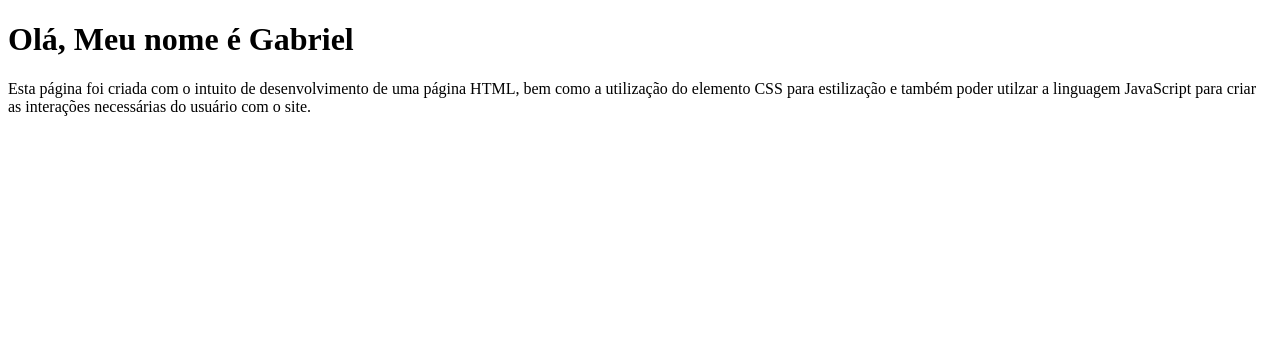
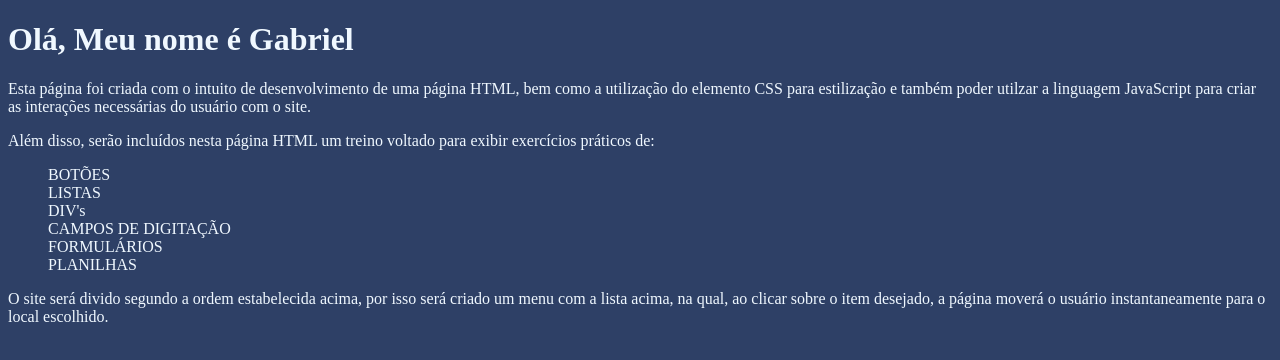
Before and after one commit to GabsHenri/projects, a plain HTML site: page web/index.html in a window 1280 px wide. Drawn offline with Linux system fonts and the light colour scheme.

Commit message:
THIRD COMMIT - INSERTION OF INFORMATIONS INSIDE WEB PAGE (JUST THE BASIC INFORMATIONS ABOUT THE WEB PAGE)

```diff
--- a/assets/style.css
+++ b/assets/style.css
@@ -0,0 +1,7 @@
+body {
+    color: aliceblue;
+    background-color: rgb(46, 64, 102);
+}
+ul li {
+    list-style: none;
+}
--- a/web/index.html
+++ b/web/index.html
@@ -3,12 +3,27 @@
     <head>
         <meta charset="UTF-8">
         <meta name="viewport">
-        <link rel="stylesheet" src="../assets/style.css">
+        <link rel="stylesheet" href="../assets/style.css">
     </head>
     <body>
         <h1>Olá, Meu nome é Gabriel</h1>
         <p>Esta página foi criada com o intuito de desenvolvimento de uma página HTML, bem como a utilização do elemento CSS para
             estilização e também poder utilzar a linguagem JavaScript para criar as interações necessárias do usuário com o site.
         </p>
+        <p>
+            Além disso, serão incluídos nesta página HTML um treino voltado para exibir exercícios práticos de:
+            <ul>
+                <li>BOTÕES</li>
+                <li>LISTAS</li>
+                <li>DIV's</li>
+                <li>CAMPOS DE DIGITAÇÃO</li>
+                <li>FORMULÁRIOS</li>
+                <li>PLANILHAS</li>
+            </ul>
+        </p>
+        <p>
+            O site será divido segundo a ordem estabelecida acima, por isso será criado um menu com a lista acima, na qual,
+            ao clicar sobre o item desejado, a página moverá o usuário instantaneamente para o local escolhido.
+        </p>
     </body>
 </html>
```
